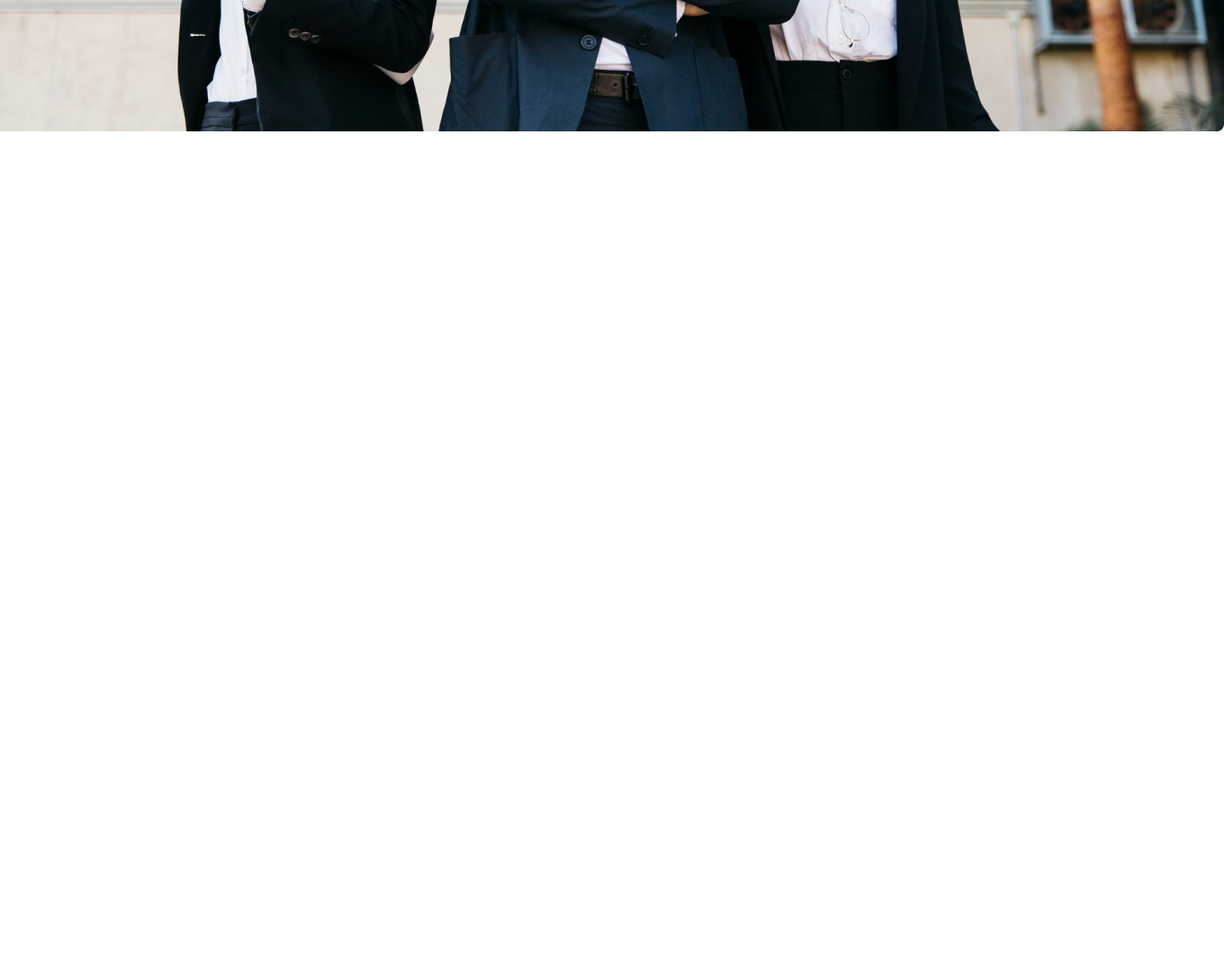
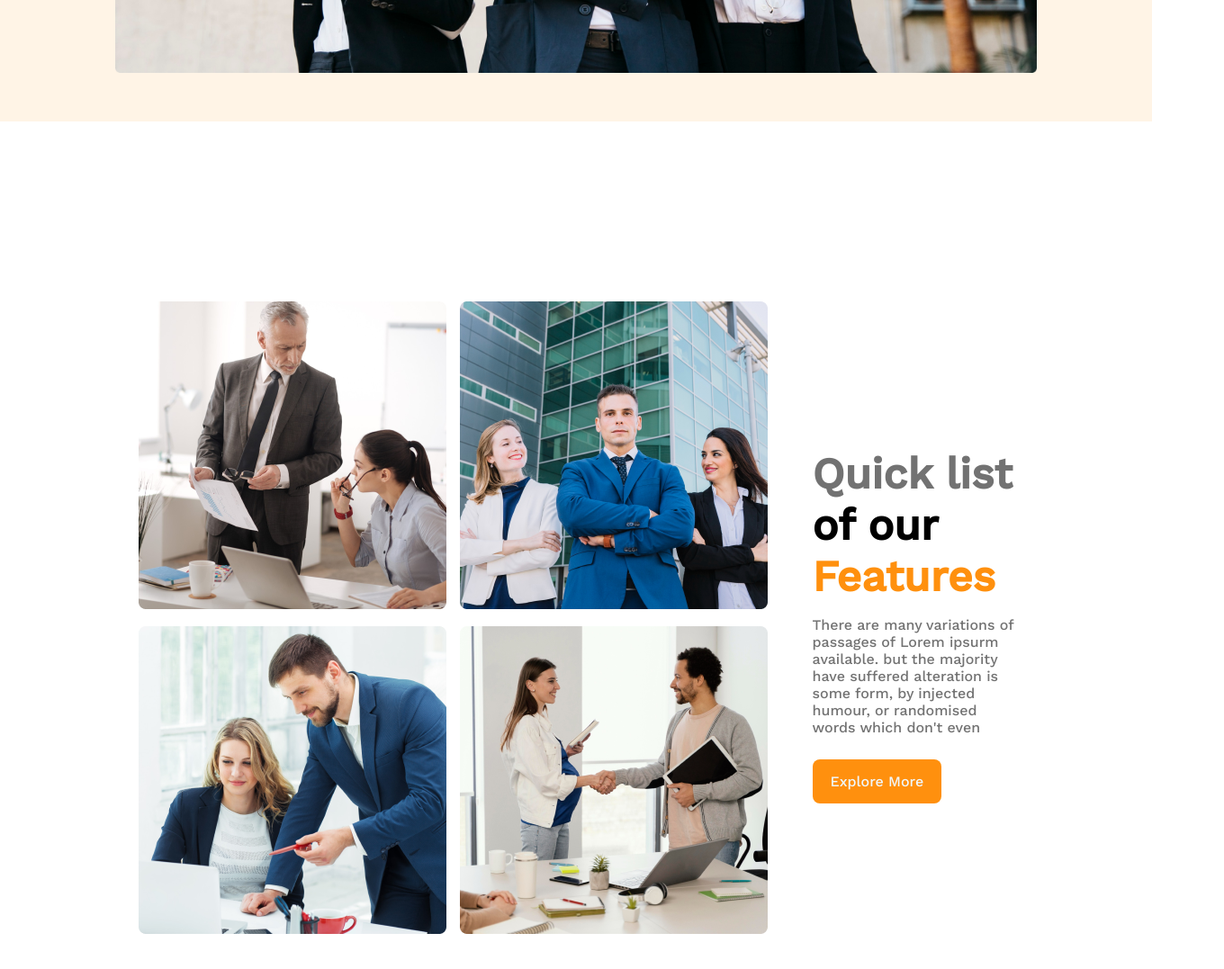
Before and after one commit to nafismahamudshahin/g3-architects, a plain HTML site: page index.html in a window 1280 px wide. Shown: the part 1035-2112 px from the top of the page at 90% size, 1360 px wide, since content can reach past the window. Before the commit the page ends 1335 px from the top, so only its background shows below. Drawn offline with nearby package versions, Linux system fonts and the light colour scheme.

Commit message:
add our reatures section style

```diff
--- a/index.html
+++ b/index.html
@@ -33,6 +33,39 @@
                 <img src="images/banner.png" alt="">
             </div>
         </section>
+        <section>
+            <div class="Our-features">
+                <div class="features-imgs">
+                    <div class="features-img">
+                        <img src="images/team1.png" alt="">
+                    </div>
+                    <div class="features-img">
+                        <img src="images/team2.png" alt="">
+                    </div>
+                    <div class="features-img">
+                        <img src="images/team3.png" alt="">
+                    </div>
+                    <div class="features-img">
+                        <img src="images/team4.png" alt="">
+                    </div>
+                </div>
+                <div class="fratures-explore">
+                    <div class="section-title">
+                        <strong class="sec-title"><span class="color-1">Quick list</span> of our <span class="color-2">Features</span></strong>
+                    </div>
+                   <div>
+                    <p class="dispiction">
+                        There are many variations of passages of Lorem ipsurm available.
+                        but  the majority have suffered alteration is some form,
+                        by injected humour, or randomised words which don't even
+                    </p>
+                   </div>
+                    <div class="button">
+                        <a href="#" class="btn">Explore More</a>
+                    </div>
+                </div>
+            </div>
+        </section>
     </main>
 </body>
 </html>
--- a/style.css
+++ b/style.css
@@ -5,12 +5,16 @@ body{
     margin: 0;
     padding: 0;
 }
+img{
+    width: 100%;
+}
 /* header style start */
 header{
     display: flex;
-    margin: 0px 5%;
+    padding: 0px 10%;
     justify-content: space-between;
     align-items: center;
+    background: rgba(255, 144, 14, 0.10);
 
 }
 nav ul{
@@ -26,13 +30,17 @@ nav ul li a{
     font-weight: bold;
 }
 .logo strong{
-    font-size: 4vh;
+    font-size: 2.5em;
 }
 /* End header style */
 .slaiding{
     display: flex;
     flex-direction: column;
     align-items: center;
+    background: rgba(255, 144, 14, 0.10);
+}
+.slaiding-img{
+    padding: 0px 10%;
 }
 .half-width{
     display: flex;
@@ -42,15 +50,19 @@ nav ul li a{
     align-items: center;
     flex-direction: column;
 }
+.dispiction{
+    color: #727272;
+    font-size: 16px;
+}
 .head-title{
-    font-size: 8vh;
+    font-size: 5em;
 }
 .dispiction{
     font-size: 16px;
 }
 .btn{
     text-decoration: none;
-    padding: 10px 20px;
+    padding: 15px 20px;
     border-radius: 8px;
     background-color: #FF900E;
     color: aliceblue;
@@ -59,6 +71,38 @@ nav ul li a{
     margin: 50px 0px;
 }
 section{
-    margin-top: 100px;
+    padding-top: 100px;
     margin-bottom: 100px;
 }
+/* ------------------------------------
+    Our-features styles
+---------------------------------------- */
+
+.Our-features{
+    display: flex;
+    column-gap: 50px;
+    padding: 0px 12%;
+}
+.features-imgs{
+    display: grid;
+    grid-template-columns: repeat(2, 1fr);
+    gap: 15px;
+}
+.fratures-explore{
+    display: flex;
+    flex-direction: column;
+    justify-content: center;
+    flex: 1;
+}
+.sec-title{
+    font-size: 3em;
+}
+.color-1{
+    color: #727272;
+}
+.color-2{
+    color: #FF900E;
+}
+.button{
+    margin-top: 25px;
+}
```
